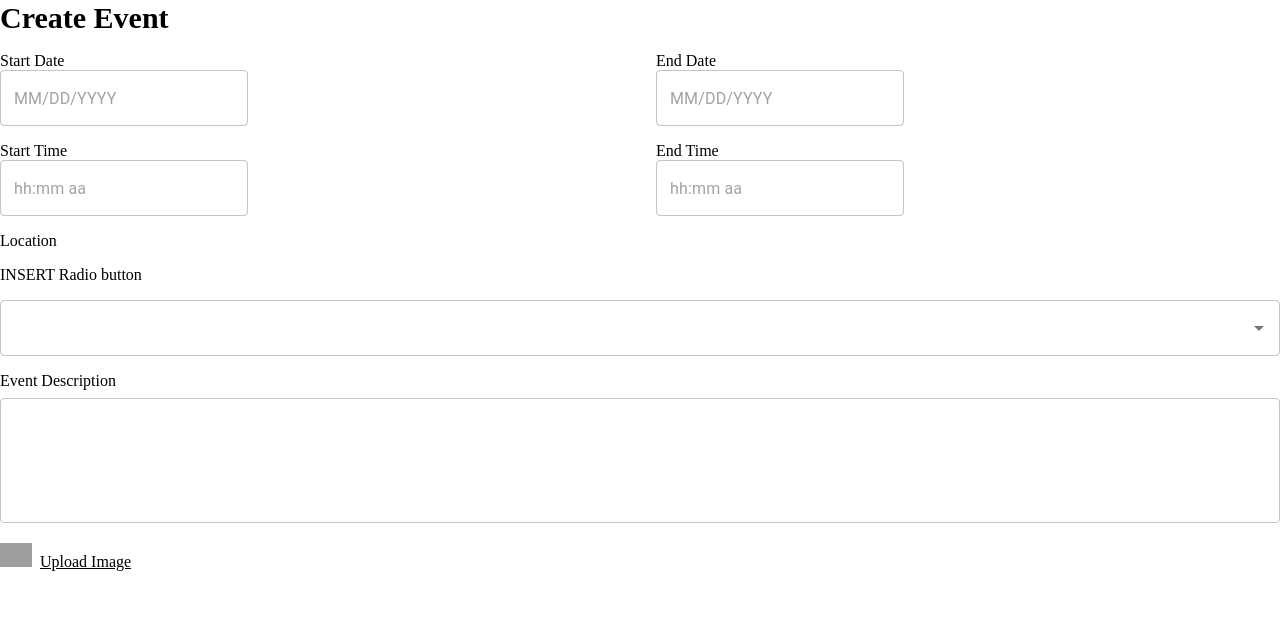
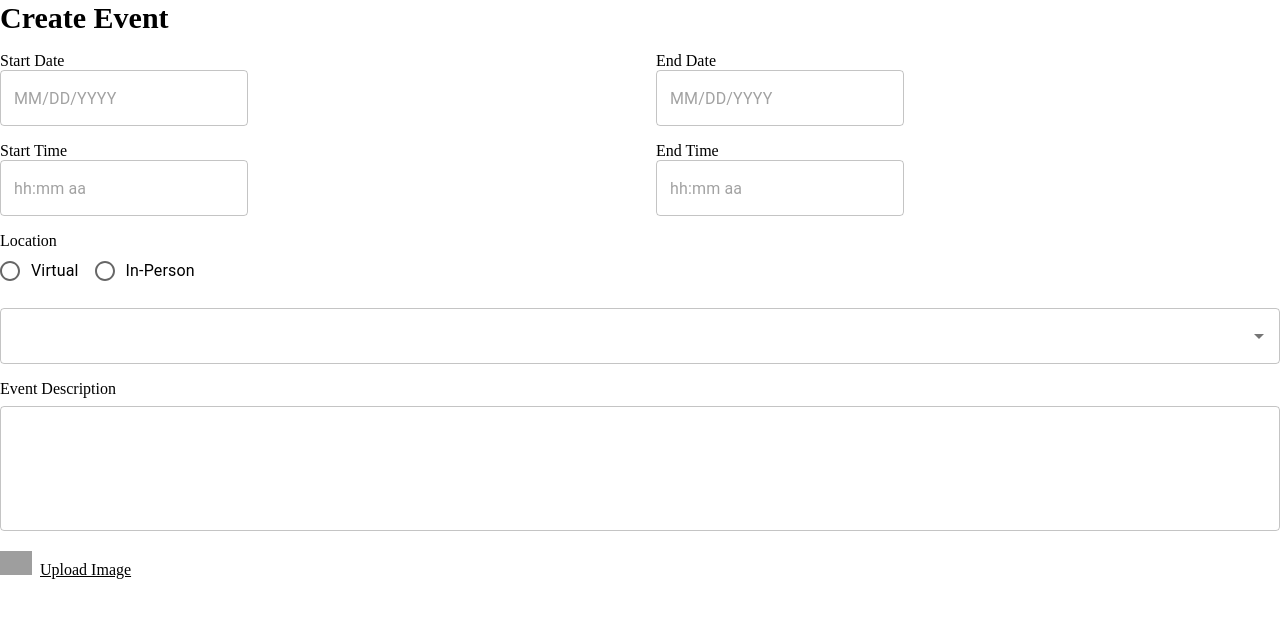
Before and after one commit to cornellh4i/lagos-volunteers, a Next.js app in the folder frontend/: page /events/create in a window 1280 px wide. Shown: the top 618 px of the page. Built offline with nearby package versions, Linux system fonts and the light colour scheme; no server answers; grey boxes are pictures that could not be loaded.

Commit message:
base unstyled radio button

```diff
--- a/frontend/src/components/atoms/RadioButton.tsx
+++ b/frontend/src/components/atoms/RadioButton.tsx
@@ -1,10 +1,35 @@
 import React from "react";
+import Radio from "@mui/material/Radio";
+import RadioGroup from "@mui/material/RadioGroup";
+import FormControlLabel from "@mui/material/FormControlLabel";
+import FormControl from "@mui/material/FormControl";
+import FormLabel from "@mui/material/FormLabel";
 
+interface Props {
+  label: string;
+}
 /**
  * A RadioButton component is a simple radio button
  */
-const RadioButton = () => {
-  return <>Hello there</>;
+const RadioButton = ({ label }: Props) => {
+  return (
+    <FormControl>
+      <div>{label}</div>
+      <RadioGroup
+        row
+        aria-labelledby="demo-row-radio-buttons-group-label"
+        name="row-radio-buttons-group"
+        sx={{ borderRadius: 2, borderColor: "primary.main" }}
+      >
+        <FormControlLabel value="Virtual" control={<Radio />} label="Virtual" />
+        <FormControlLabel
+          value="In-Person"
+          control={<Radio />}
+          label="In-Person"
+        />
+      </RadioGroup>
+    </FormControl>
+  );
 };
 
 export default RadioButton;
--- a/frontend/src/components/molecules/EventForm.tsx
+++ b/frontend/src/components/molecules/EventForm.tsx
@@ -4,6 +4,7 @@ import TimePicker from "../atoms/TimePicker";
 import LocationPicker from "../atoms/LocationPicker";
 import Upload from "../atoms/Upload";
 import MultilineTextField from "../atoms/MultilineTextField";
+import RadioButton from "../atoms/RadioButton";
 
 /** An EventForm page */
 const EventForm = () => {
@@ -23,10 +24,14 @@ const EventForm = () => {
           </div>
           <TimePicker label="End Time" />
         </div>
-        <div> Location </div>
-        <div> INSERT Radio button </div>
+        <RadioButton label="Location" />
         <LocationPicker label="" />
-        <MultilineTextField label="Event Description" required={true} status="" incorrectEntryText=""/>
+        <MultilineTextField
+          label="Event Description"
+          required={true}
+          status=""
+          incorrectEntryText=""
+        />
         <Upload />
       </div>
     </div>
```
